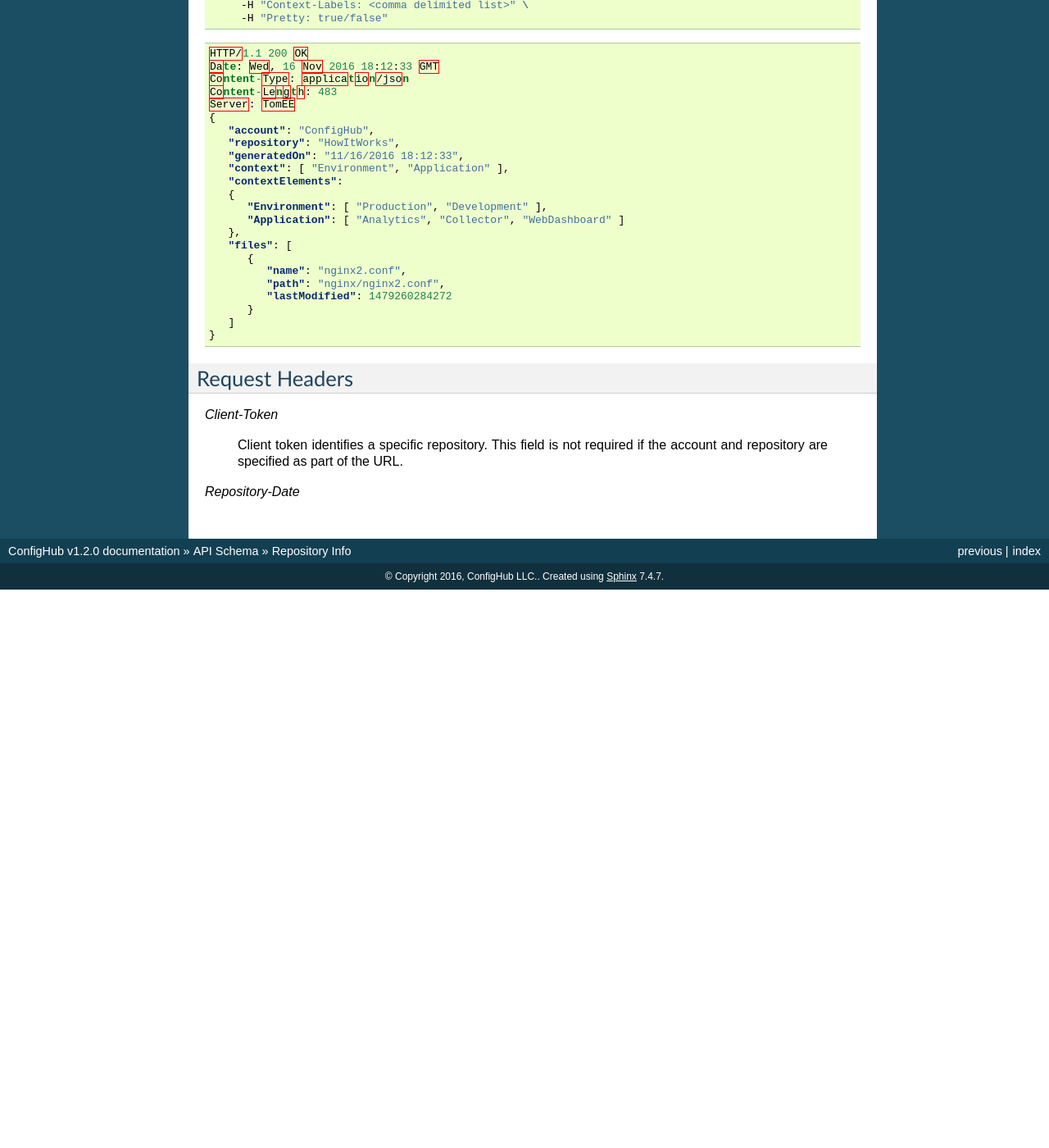
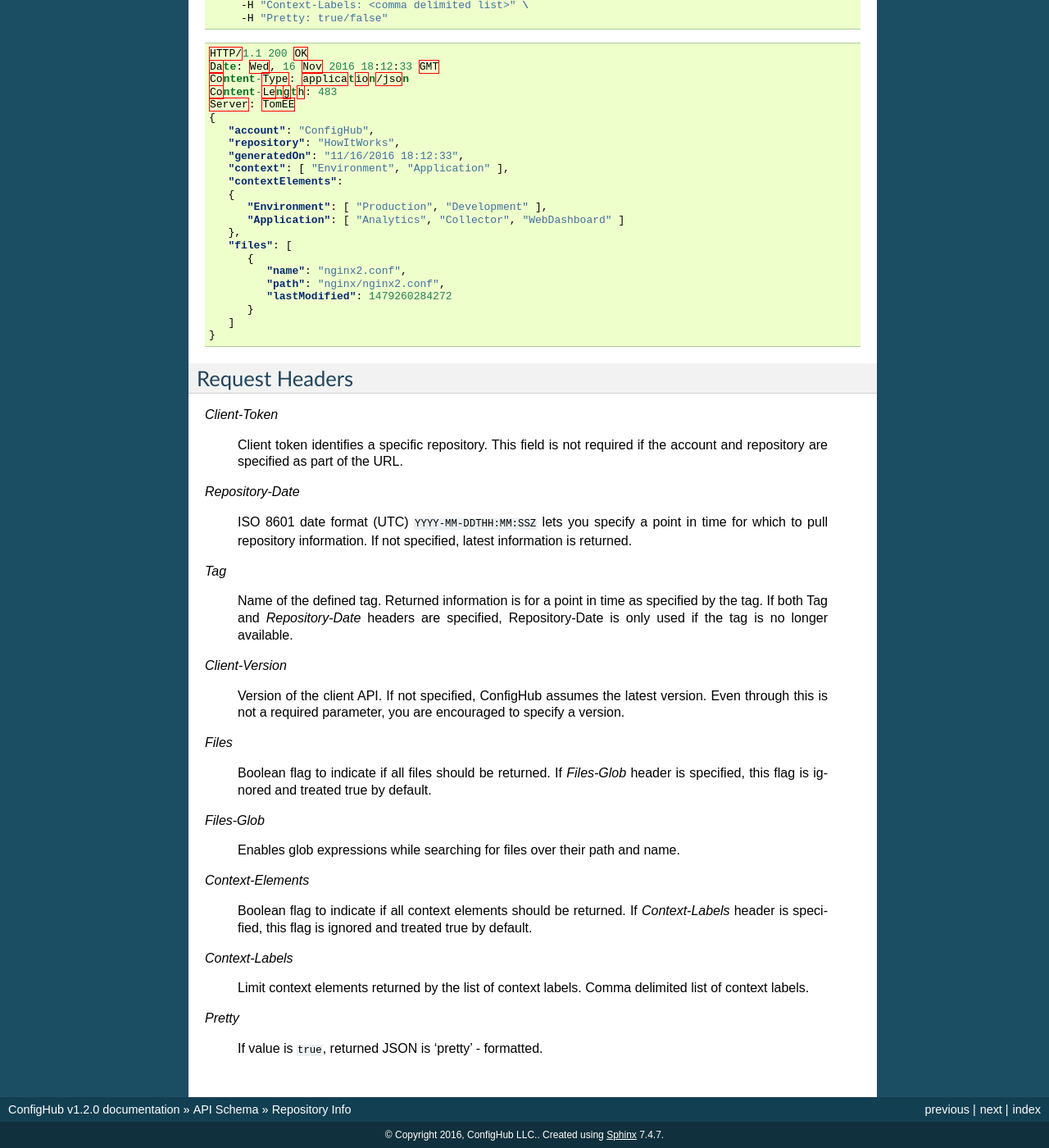
Before and after one commit to ConfigHubPub/Docs, a Sphinx documentation site: the page built from documentation/pages/schema/info.rst, in a window 1280 px wide and 1400 px high, scrolled down 569 px. Shown: the whole window at 82% size. Built offline with Sphinx 7.4.7, drawn with Linux system fonts in a browser that asks for light colours; before the commit the page ends 1288 px from its top, so only the background shows below that; some of the changed text lies outside the part shown.

```diff
--- a/documentation/pages/schema.rst
+++ b/documentation/pages/schema.rst
@@ -12,3 +12,5 @@ Defines RESTfull API Schema.
    schema/pull
    schema/push
    schema/info
+   schema/all
+   schema/system
--- a/documentation/pages/schema/info.rst
+++ b/documentation/pages/schema/info.rst
@@ -16,8 +16,8 @@ configuration files, and context definition.
    - All parameters are passed through HTTP header fields.
    - Method: GET
 
-Example Repository Info Request/Response
-~~~~~~~~~~~~~~~~~~~~~~~~~~~~~~~~~~~~~~~~
+Example Usage
+~~~~~~~~~~~~~
 
 .. code-block:: bash
 
@@ -64,6 +64,43 @@ Request Headers
 
 *Client-Token*
 
-   Client token identifies a specific repository. This field is not required if the account and repository are specified as part of the URL.
+   Client token identifies a specific repository. This field is not required if the account and repository
+   are specified as part of the URL.
 
 *Repository-Date*
+
+   ISO 8601 date format (UTC) ``YYYY-MM-DDTHH:MM:SSZ`` lets you specify a point in time for which to pull
+   repository information. If not specified, latest information is returned.
+
+*Tag*
+
+   Name of the defined tag. Returned information is for a point in time as specified by the tag. If both
+   Tag and *Repository-Date* headers are specified, Repository-Date is only used if the tag is no longer available.
+
+
+*Client-Version*
+
+   Version of the client API. If not specified, ConfigHub assumes the latest version. Even through this is
+   not a required parameter, you are encouraged to specify a version.
+
+*Files*
+
+   Boolean flag to indicate if all files should be returned. If *Files-Glob* header is specified, this
+   flag is ignored and treated true by default.
+
+*Files-Glob*
+
+   Enables glob expressions while searching for files over their path and name.
+
+*Context-Elements*
+
+   Boolean flag to indicate if all context elements should be returned. If *Context-Labels* header is
+   specified, this flag is ignored and treated true by default.
+
+*Context-Labels*
+
+   Limit context elements returned by the list of context labels. Comma delimited list of context labels.
+
+*Pretty*
+
+   If value is ``true``, returned JSON is 'pretty' - formatted.
```
Also changed, not shown: documentation/pages/schema/all.rst (added, +82 -0 lines), documentation/pages/schema/pull.rst (+21 -12 lines), documentation/pages/schema/push.rst (+6 -4 lines), documentation/pages/schema/system.rst (added, +58 -0 lines).
